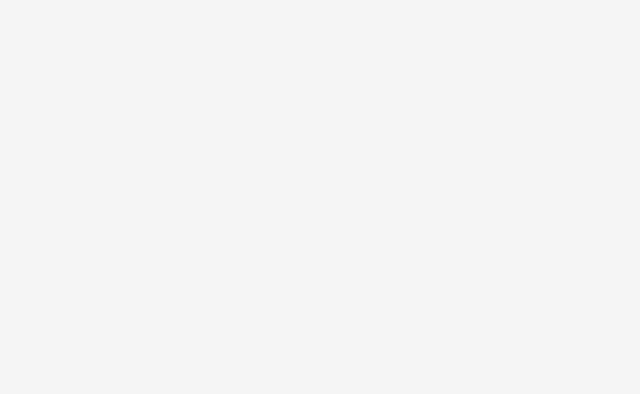
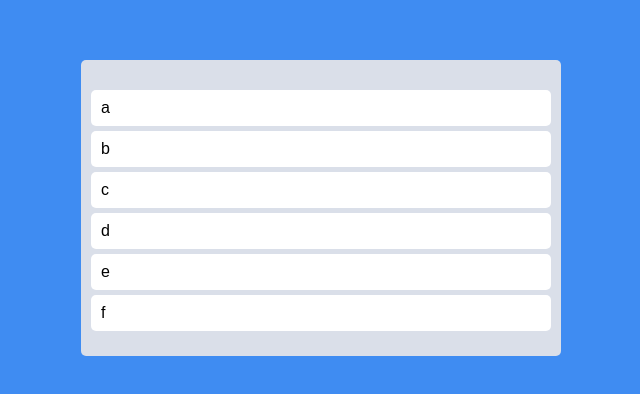
Before and after one commit to mjekott/draggable-todo-app, a React (Create React App) app: page / in a window 1280 px wide. Shown: the part 192-586 px from the top of the page, without its empty margins (319-959 px from the left). Built offline with nearby package versions, Linux system fonts and the light colour scheme.

Commit message:
feat: Create Boards And board

```diff
--- a/src/App.tsx
+++ b/src/App.tsx
@@ -1,17 +1,64 @@
-import { useRecoilValue } from "recoil";
-import { GLobalStyle } from "./GlobalStyles";
-import { isDarkState } from "./atom";
+import { DragDropContext, Droppable, Draggable } from "react-beautiful-dnd";
+import styled from "styled-components";
 
-import { ThemeProvider } from "styled-components";
-import { lightTheme, darkTheme } from "./theme";
+const Wrapper = styled.div`
+  display: flex;
+  max-width: 480px;
+  width: 100%;
+  margin: 0 auto;
+  justify-content: center;
+  align-items: Center;
+  height: 100vh;
+`;
+
+const Boards = styled.div`
+  display: grid;
+  width: 100%;
+  grid-template-columns: repeat(1, 1fr);
+`;
+
+const Board = styled.div`
+  padding: 20px 10px;
+  padding-top: 30px;
+  background-color: ${(props) => props.theme.boardColor};
+  border-radius: 5px;
+  min-height: 200px;
+`;
+
+const Card = styled.div`
+  border-radius: 5px;
+  margin-bottom: 5px;
+  padding: 10px 10px;
+  background-color: ${(props) => props.theme.cardColor};
+`;
+
+const todos = ["a", "b", "c", "d", "e", "f"];
 
 function App() {
-  const isDark = useRecoilValue(isDarkState);
-
+  const onDragEnd = () => {};
   return (
-    <ThemeProvider theme={isDark ? darkTheme : lightTheme}>
-      <GLobalStyle />
-    </ThemeProvider>
+    <Wrapper>
+      <Boards>
+        <DragDropContext onDragEnd={onDragEnd}>
+          <Droppable droppableId="one">
+            {(provided) => (
+              <Board ref={provided.innerRef} {...provided.droppableProps}>
+                {todos.map((todo, index) => (
+                  <Draggable draggableId={todo} index={index}>
+                    {(provided) => (
+                      <Card ref={provided.innerRef} {...provided.draggableProps} {...provided.dragHandleProps}>
+                        {todo}
+                      </Card>
+                    )}
+                  </Draggable>
+                ))}
+                {provided.placeholder}
+              </Board>
+            )}
+          </Droppable>
+        </DragDropContext>
+      </Boards>
+    </Wrapper>
   );
 }
 export default App;
--- a/src/GlobalStyles.tsx
+++ b/src/GlobalStyles.tsx
@@ -41,7 +41,7 @@
 	line-height: 1;
 	font-family :'Source Sans Pro',sans-serif;
 	background-color:${(props) => props.theme.bgColor};
-	color:${(props) => props.theme.textColor}
+
 }
 ol, ul {
 	list-style: none;
--- a/src/index.tsx
+++ b/src/index.tsx
@@ -2,14 +2,20 @@
 import ReactDOM from "react-dom";
 import { QueryClient, QueryClientProvider } from "react-query";
 import { RecoilRoot } from "recoil";
+import { ThemeProvider } from "styled-components";
 import App from "./App";
+import { GLobalStyle } from "./GlobalStyles";
+import { darkTheme } from "./theme";
 
 const client = new QueryClient();
 
 ReactDOM.render(
   <RecoilRoot>
     <QueryClientProvider client={client}>
-      <App />
+      <ThemeProvider theme={darkTheme}>
+        <GLobalStyle />
+        <App />
+      </ThemeProvider>
     </QueryClientProvider>
   </RecoilRoot>,
   document.getElementById("root")
--- a/src/styled.d.ts
+++ b/src/styled.d.ts
@@ -4,8 +4,8 @@
 // and extend them!
 declare module 'styled-components' {
     export interface DefaultTheme {
-        textColor: string
         bgColor: string
-        accentColor: string
+        cardColor: string
+        boardColor: string
     }
 }
--- a/src/theme.ts
+++ b/src/theme.ts
@@ -1,14 +1,11 @@
 import { DefaultTheme } from 'styled-components';
-
-export const lightTheme: DefaultTheme = {
-    textColor: "#111",
-    bgColor: "whitesmoke",
-    accentColor: "#27ae60"
-};
 
 
 export const darkTheme: DefaultTheme = {
-    textColor: "whitesmoke",
-    bgColor: "#111",
-    accentColor: "#27ae60"
+
+    bgColor: "#3F8CF2",
+    boardColor: "#DADFE9",
+    cardColor: "white"
+
+
 };
```
